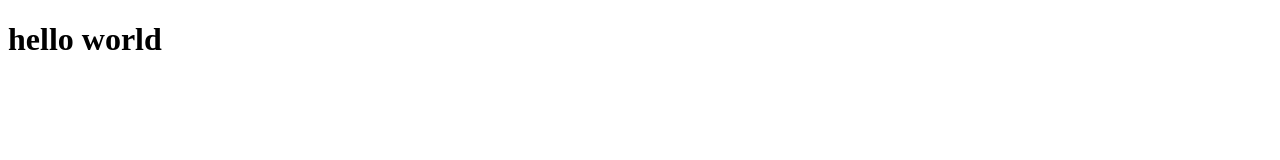
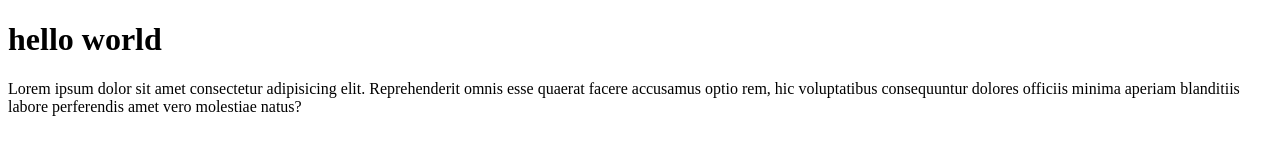
Before and after one commit to gustirandabone/ccs-git-remote, a plain HTML site: page index.html in a window 1280 px wide. Drawn offline with Linux system fonts and the light colour scheme.

Commit message:
menambahkan paragraf

```diff
--- a/index.html
+++ b/index.html
@@ -7,5 +7,6 @@
 </head>
 <body>
     <h1>hello world</h1>
+    <p>Lorem ipsum dolor sit amet consectetur adipisicing elit. Reprehenderit omnis esse quaerat facere accusamus optio rem, hic voluptatibus consequuntur dolores officiis minima aperiam blanditiis labore perferendis amet vero molestiae natus?</p>
 </body>
 </html>
```
